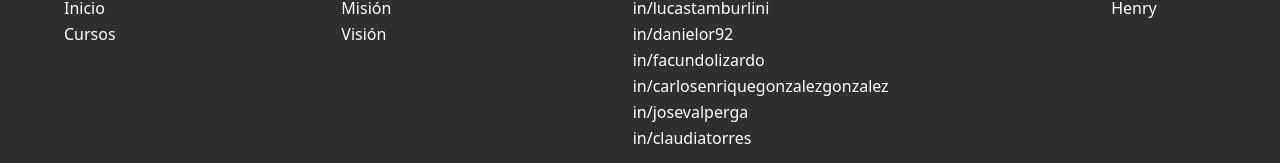
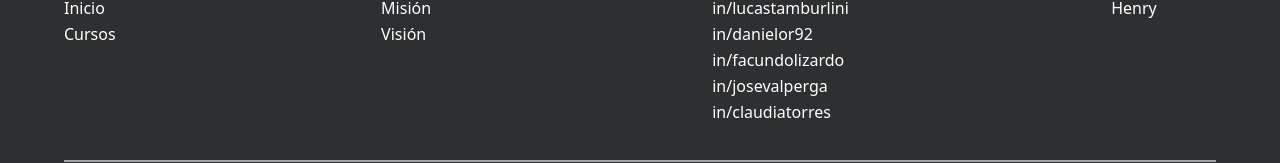
Before and after one commit to FacundoLizardo/PF-Henry, a React (Vite) app in the folder client/: page / in a window 1280 px wide. Shown: the part 1395-1558 px from the top of the page. Built offline with nearby package versions, Linux system fonts and the light colour scheme; no server answers.

Commit message:
Modificación en "linkedin"

```diff
--- a/client/src/Components/Footer/Footer.jsx
+++ b/client/src/Components/Footer/Footer.jsx
@@ -46,19 +46,13 @@ const Footer = () => {
             </a>
 
             <a
-              href="https://www.linkedin.com/in/carlosenriquegonzalezgonzalez/"
-              target="_blank"
-              rel="noopener noreferrer"
-            >
-              in/carlosenriquegonzalezgonzalez
-            </a>
-            <a
               href="https://www.linkedin.com/in/josevalperga/"
               target="_blank"
               rel="noopener noreferrer"
             >
               in/josevalperga
             </a>
+
             <a
               href="https://www.linkedin.com/in/claudia-torres-a580a11a8/"
               target="_blank"
```
